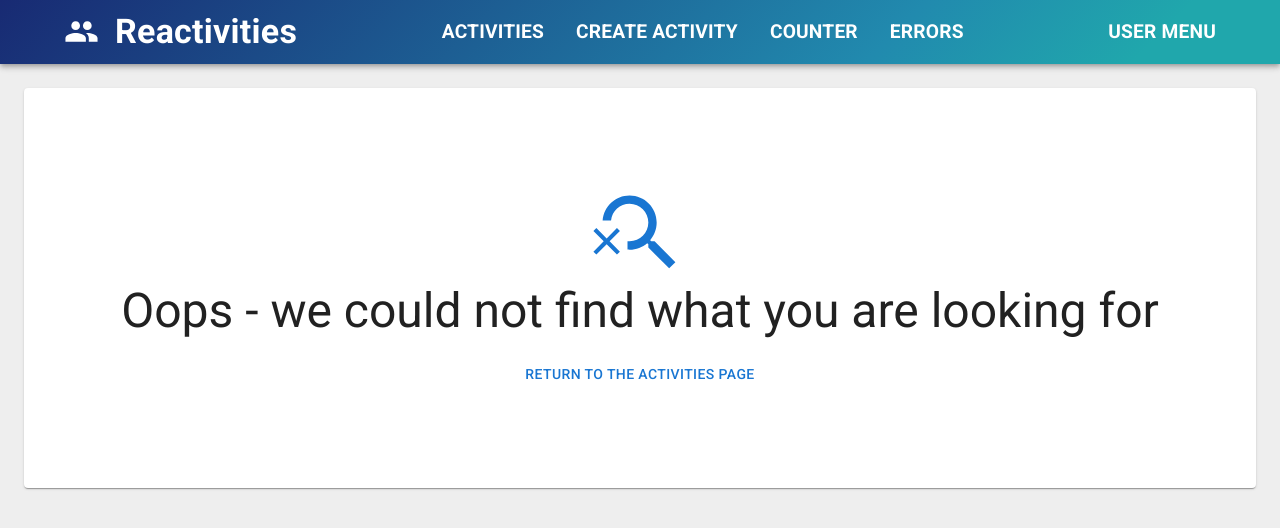
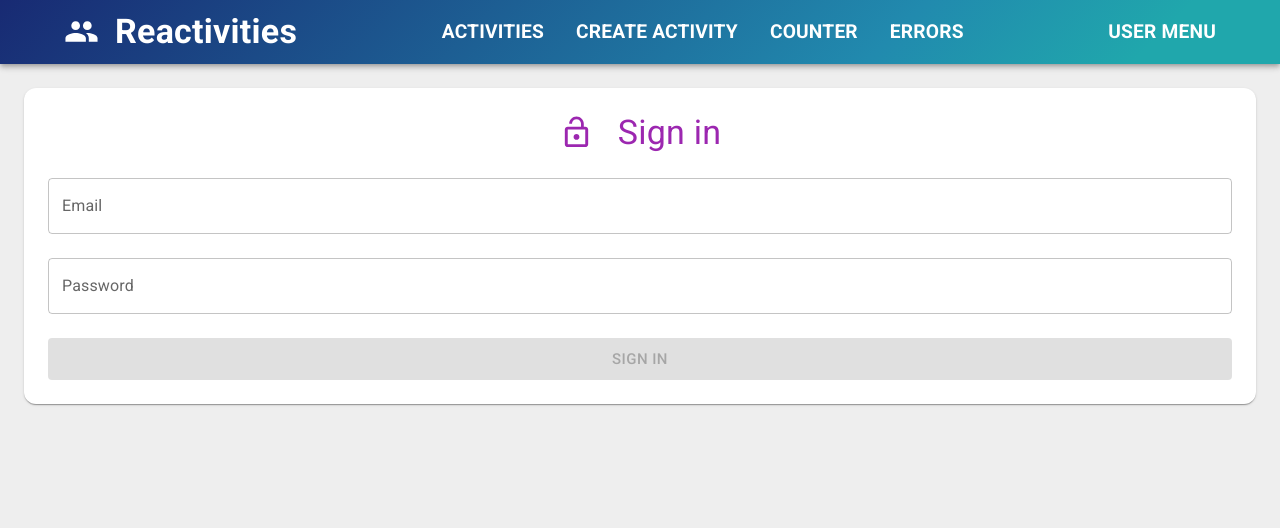
Before and after one commit to nmsohn/dotnet-react-playground, a React (Vite) app in the folder client/: page /login in a window 1280 px wide. Before the commit this address led to /not-found. Shown: the top 528 px of the page. Built offline with nearby package versions, Linux system fonts and the light colour scheme.

Commit message:
feat(client): Add sign in component

```diff
--- a/client/src/app/router/Routes.tsx
+++ b/client/src/app/router/Routes.tsx
@@ -8,6 +8,7 @@ import Counter from "../../features/counter/Counter";
 import TestErrors from "../../features/errors/TestErrors";
 import NotFound from "../../features/errors/NotFound";
 import ServerError from "../../features/errors/ServerError";
+import LoginForm from "../../features/account/LoginForm";
 
 export const router = createBrowserRouter([
     {
@@ -24,6 +25,7 @@ export const router = createBrowserRouter([
             { path: "not-found", element: <NotFound /> },
             { path: "server-error", element: <ServerError /> },
             { path: "*", element: <Navigate replace to="/not-found" /> },
+            { path: "login", element: <LoginForm /> }
         ]
     }
 ])
--- /dev/null
+++ b/client/src/features/account/LoginForm.tsx
@@ -0,0 +1,66 @@
+import { useForm } from "react-hook-form"
+import { useAccount } from "../../lib/hooks/useAccount"
+import { loginSchema, LoginSchema } from "../../lib/schemas/LoginSchema";
+import { zodResolver } from "@hookform/resolvers/zod";
+import { Box, Button, Paper, Typography } from "@mui/material";
+import { LockOpen } from "@mui/icons-material";
+import TextInput from "../../shared/components/TextInput";
+
+export default function LoginForm() {
+    const { loginUser } = useAccount()
+    const { control, handleSubmit, formState: { isValid, isSubmitting } } = useForm<LoginSchema>({
+        mode: "onTouched",
+        resolver: zodResolver(loginSchema),
+    });
+    const onSubmit = async (data: LoginSchema) => {
+        await loginUser.mutateAsync(data)
+    }
+
+    return (
+        <Paper
+            component="form"
+            onSubmit={handleSubmit(onSubmit)}
+            sx={{
+                display: "flex",
+                flexDirection: "column",
+                gap: 3,
+                p: 3,
+                borderRadius: 3,
+                maxWidth: "medium",
+                mx: "auto"
+            }}
+        >
+            <Box
+                display="flex"
+                alignItems="center"
+                justifyContent="center"
+                gap={3}
+                color="secondary.main"
+            >
+                <LockOpen fontSize="large" />
+                <Typography variant="h4">
+                    Sign in
+                </Typography>
+            </Box>
+            <TextInput
+                label="Email"
+                name="email"
+                control={control}
+            />
+            <TextInput
+                label="Password"
+                name="password"
+                control={control}
+                type="password"
+            />
+            <Button
+                type='submit'
+                disabled={!isValid || isSubmitting}
+                variant="contained"
+                size="large"
+            >
+                Sign in
+            </Button>
+        </Paper>
+    )
+}
--- a/client/src/lib/agent.ts
+++ b/client/src/lib/agent.ts
@@ -10,7 +10,8 @@ const sleep = (delay: number) => {
 }
 
 const agent = axios.create({
-    baseURL: import.meta.env.VITE_API_URL || 'https://localhost:5001/api'
+    baseURL: import.meta.env.VITE_API_URL || 'https://localhost:5001/api',
+    withCredentials: true,
 })
 
 agent.interceptors.request.use(async (config) => {
--- /dev/null
+++ b/client/src/lib/hooks/useAccount.ts
@@ -0,0 +1,15 @@
+import { useMutation } from "@tanstack/react-query"
+import { LoginSchema } from "../schemas/LoginSchema"
+import agent from "../agent"
+
+export const useAccount = () => {
+    const loginUser = useMutation({
+        mutationFn: async (creds: LoginSchema) => {
+            await agent.post("/login?useCookies=true", creds)
+        },
+    })
+
+    return {
+        loginUser
+    }
+}
--- /dev/null
+++ b/client/src/lib/schemas/LoginSchema.ts
@@ -0,0 +1,8 @@
+import { z } from "zod"
+
+export const loginSchema = z.object({
+    email: z.string().email(),
+    password: z.string().min(6)
+})
+
+export type LoginSchema = z.infer<typeof loginSchema>
```
